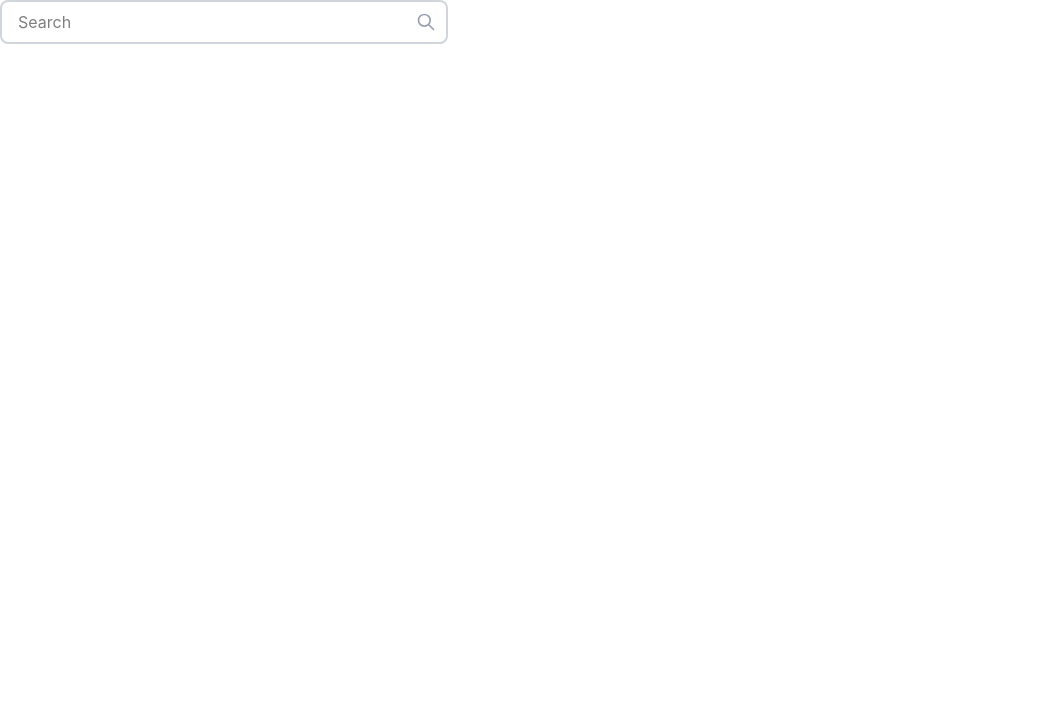
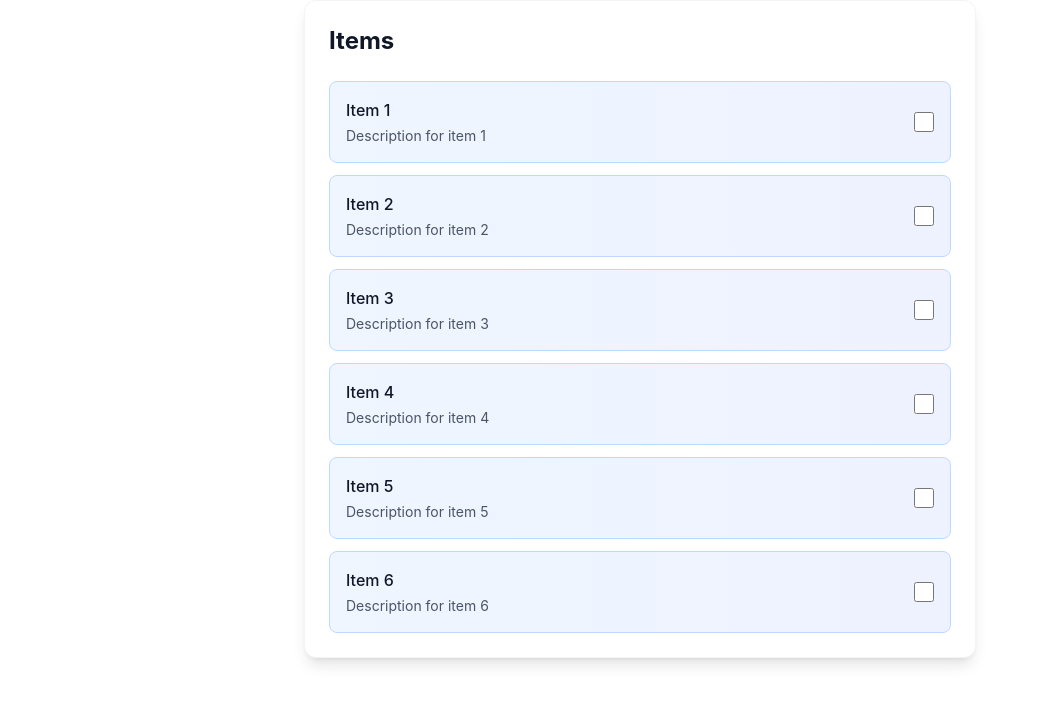
Before and after one commit to nxvv/stand-up, a React (Vite) app: page / in a window 1280 px wide. Shown: the top 704 px of the page, without its empty margins (0-1038 px from the left). Built offline with nearby package versions, Linux system fonts and the light colour scheme.

Commit message:
working on list  effect

```diff
--- a/src/App.jsx
+++ b/src/App.jsx
@@ -1,12 +1,14 @@
 import './components/modals/ModalButton'
 import './App.css'
-import SearchInput from './components/SearchInput'
+import ListItem from './components/ListItem'
+// import SearchInput from './components/SearchInput'
 // import Navbar from './components/Navbar'
 // import TimerCard from './components/TimerCard'
 
 function App() {
   return (
-    <SearchInput />
+    <ListItem />
+    // <SearchInput />
     // <div className="min-h-screen bg-blue-50 font-poppins">
 
 
--- /dev/null
+++ b/src/components/ListItem.jsx
@@ -0,0 +1,119 @@
+import { useState } from "react";
+
+export default function ListItem() {
+
+  const [checkedItems, setCheckedItems] = useState({
+    item1 : false,
+    item2 : false,
+    item3 : false,
+    item4 : false,
+    item5 : false,
+    item6 : false,
+  });
+
+  function handleChange(e)
+  {
+    setCheckedItems({
+      ...checkedItems,
+      [e.target.id] : e.target.checked
+    });
+
+  }
+
+
+  return (
+    <div className="w-full max-w-2xl mx-auto">
+      <div className="bg-white rounded-xl shadow-lg p-6 border border-gray-100">
+        <h2 className="text-2xl font-bold text-gray-900 mb-6">Items</h2>
+
+        <ul className="space-y-3">
+          <li
+            key={1}
+            className="flex items-center justify-between p-4 bg-linear-to-r from-blue-50 to-indigo-50 rounded-lg border border-blue-200 hover:shadow-md transition">
+            <div>
+              <span className="font-medium text-gray-900">Item 1</span>
+              <p className="text-sm text-gray-600 mt-1">Description for item 1</p>
+            </div>
+            <input
+              id="item1"
+              checked={checkedItems.item1}
+              onChange={handleChange}
+              type="checkbox"
+              className="ml-4 w-5 h-5 text-blue-600 border-gray-300 rounded focus:ring-2 focus:ring-blue-500 cursor-pointer flex-shrink-0"
+            />
+          </li>
+          <li
+            key={2}
+            className="flex items-center justify-between p-4 bg-linear-to-r from-blue-50 to-indigo-50 rounded-lg border border-blue-200 hover:shadow-md transition">
+            <div>
+              <span className="font-medium text-gray-900">Item 2</span>
+              <p className="text-sm text-gray-600 mt-1">Description for item 2</p>
+            </div>
+            <input
+              id="item2"
+              checked={checkedItems.item2}
+              onChange={handleChange}
+              type="checkbox"
+              className="ml-4 w-5 h-5 text-blue-600 border-gray-300 rounded focus:ring-2 focus:ring-blue-500 cursor-pointer flex-shrink-0" />
+          </li>
+          <li
+            key={3}
+            className="flex items-center justify-between p-4 bg-linear-to-r from-blue-50 to-indigo-50 rounded-lg border border-blue-200 hover:shadow-md transition">
+            <div>
+              <span className="font-medium text-gray-900">Item 3</span>
+              <p className="text-sm text-gray-600 mt-1">Description for item 3</p>
+            </div>
+            <input
+              id="item3"
+              checked={checkedItems.item3}
+              onChange={handleChange}
+              type="checkbox"
+              className="ml-4 w-5 h-5 text-blue-600 border-gray-300 rounded focus:ring-2 focus:ring-blue-500 cursor-pointer flex-shrink-0" />
+          </li>
+          <li
+            key={4}
+            className="flex items-center justify-between p-4 bg-linear-to-r from-blue-50 to-indigo-50 rounded-lg border border-blue-200 hover:shadow-md transition">
+            <div>
+              <span className="font-medium text-gray-900">Item 4</span>
+              <p className="text-sm text-gray-600 mt-1">Description for item 4</p>
+            </div>
+            <input
+              id="item4"
+              checked={checkedItems.item4}
+              onChange={handleChange}
+              type="checkbox"
+              className="ml-4 w-5 h-5 text-blue-600 border-gray-300 rounded focus:ring-2 focus:ring-blue-500 cursor-pointer flex-shrink-0" />
+          </li>
+          <li
+            key={5}
+            className="flex items-center justify-between p-4 bg-linear-to-r from-blue-50 to-indigo-50 rounded-lg border border-blue-200 hover:shadow-md transition">
+            <div>
+              <span className="font-medium text-gray-900">Item 5</span>
+              <p className="text-sm text-gray-600 mt-1">Description for item 5</p>
+            </div>
+            <input
+              id="item5"
+              checked={checkedItems.item5}
+              onChange={handleChange}
+              type="checkbox"
+              className="ml-4 w-5 h-5 text-blue-600 border-gray-300 rounded focus:ring-2 focus:ring-blue-500 cursor-pointer flex-shrink-0" />
+          </li>
+          <li
+            key={6}
+            className="flex items-center justify-between p-4 bg-linear-to-r from-blue-50 to-indigo-50 rounded-lg border border-blue-200 hover:shadow-md transition">
+            <div>
+              <span className="font-medium text-gray-900">Item 6</span>
+              <p className="text-sm text-gray-600 mt-1">Description for item 6</p>
+            </div>
+            <input
+              id="item6"
+              checked={checkedItems.item6}
+              onChange={handleChange}
+              type="checkbox"
+              className="ml-4 w-5 h-5 text-blue-600 border-gray-300 rounded focus:ring-2 focus:ring-blue-500 cursor-pointer flex-shrink-0" />
+          </li>
+        </ul>
+      </div>
+    </div>
+  );
+}
```
